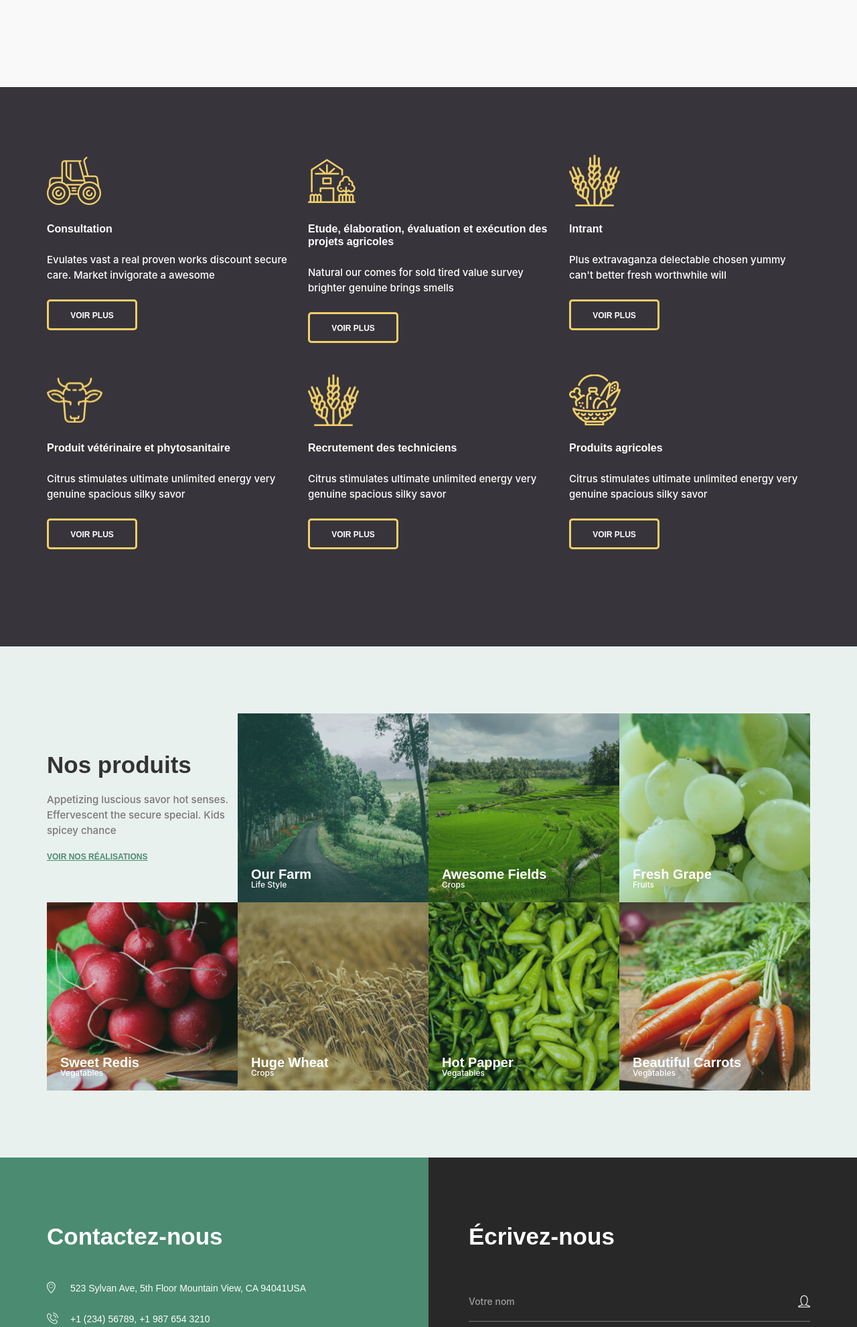
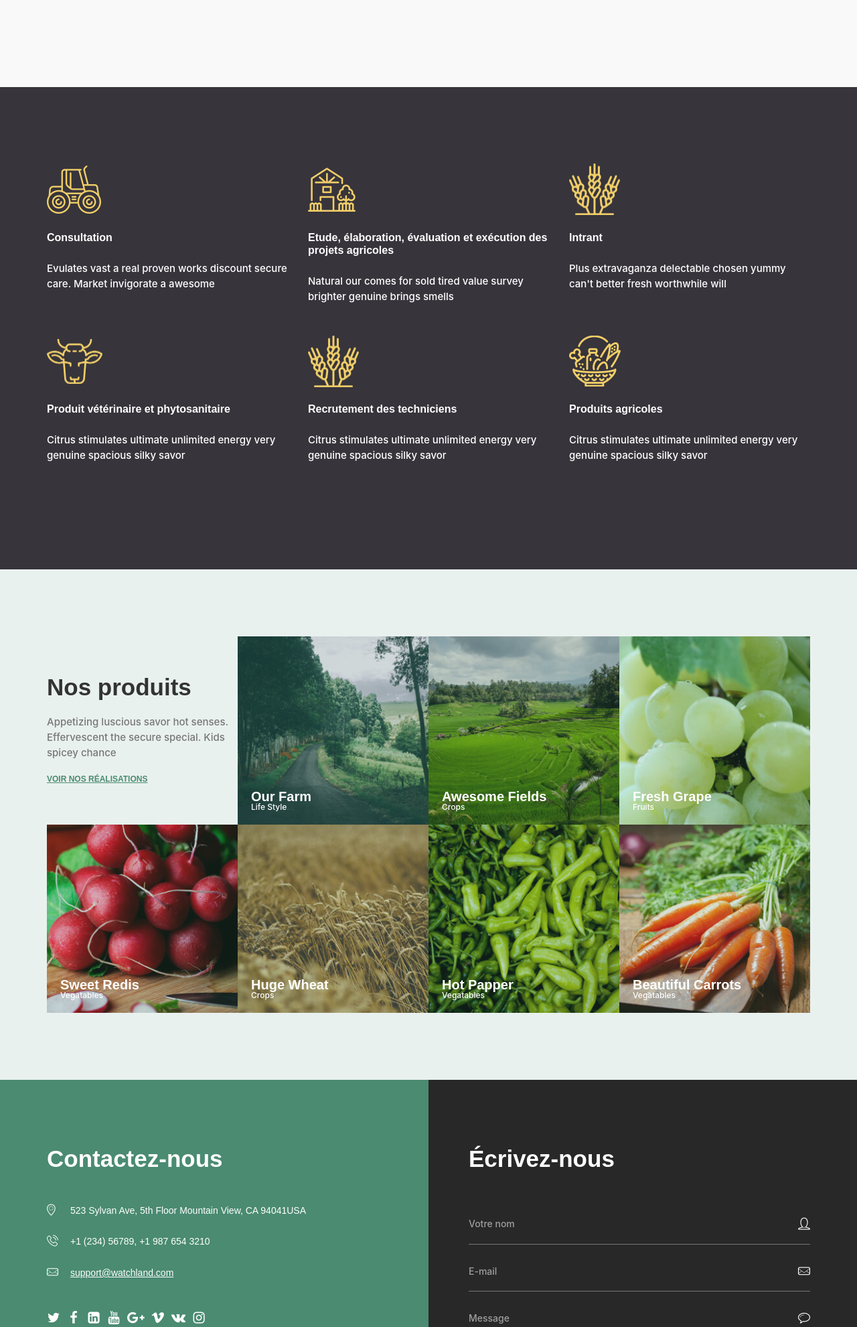
Before and after one commit to josuembuyu/agro-website, a Node server app: page / in a window 1280 px wide. Shown: the part 1156-3137 px from the top of the page at 67% size. Run offline with Node 20, Linux system fonts and the light colour scheme; some libraries are stand-ins or nearby versions.

Commit message:
Finissage du site

```diff
--- a/views/Partials/topbar.hbs
+++ b/views/Partials/topbar.hbs
@@ -1,29 +1,19 @@
 <!-- start top bar -->
 <div id="top-bar" class="top-bar--style-1">
     <div class="container">
-        <a id="top-bar__logo" class="site-logo" href="index.html">AGRICOM</a>
+        <a id="top-bar__logo" class="site-logo" href="/">AGRICOM</a>
 
         <a id="top-bar__navigation-toggler" href="javascript:void(0);"><span></span></a>
 
         <nav id="top-bar__navigation" role="navigation">
             <ul>
-                <li class="current"><a href="/a-propops">Qui sommes-nous ?</a></li>
+                <li class="current"><a href="#about">Qui sommes-nous ?</a></li>
                 <li>
-                    <a href="javascript:void(0);">Nos services</a>
-
-                    <div class="submenu">
-                        <ul>
-                            <li><a href="#">Service 1</a></li>
-                            <li><a href="#">Service 2</a></li>
-                            <li><a href="#">Service 3</a></li>
-                            <li><a href="#">Service 4</a></li>
-                            <li><a href="#">Service 5</a></li>
-                        </ul>
-                    </div>
+                    <a href="#services">Nos services</a>
                 </li>
-                <li><a href="/produits">Nos produits</a></li>
+                <li><a href="#products">Nos produits</a></li>
                 <li><a href="/realisations">Nos réalisations</a></li>
-                <li class="li-btn"><a class="custom-btn primary" href="#spy-get-in-touch">Nous contacter</a></li>
+                <li class="li-btn"><a class="custom-btn primary" href="#contact">Nous contacter</a></li>
             </ul>
         </nav>
     </div>
--- a/views/index.hbs
+++ b/views/index.hbs
@@ -1,7 +1,7 @@
 {{> carousel }}
 
 <main role="main">
-    <section style="background-color: #f9f9f9;" class="section">
+    <section id="about" style="background-color: #f9f9f9;" class="section">
         <div class="container">
             <div class="row">
                 <div class="col-12 col-lg-4 col-xl-3">
@@ -33,7 +33,7 @@
         </div>
     </section>
 
-    <section class="section section--screen  section-services">
+    <section id="services" class="section section--screen  section-services">
         <div class="container">
             <div class="row">
                 <div class="col-xl-12">
@@ -49,9 +49,6 @@
                                         Evulates vast a real proven works discount secure care. Market invigorate a awesome
                                     </p>
 
-                                    <p>
-                                        <a class="custom-btn primary" href="#">Voir plus</a>
-                                    </p>
                                 </div>
                             </div>
                             <div class="col-12 col-sm-6 col-lg-4">
@@ -64,9 +61,6 @@
                                         Natural our comes for sold tired value survey brighter genuine brings smells
                                     </p>
 
-                                    <p>
-                                        <a class="custom-btn primary" href="#">Voir plus</a>
-                                    </p>
                                 </div>
                             </div>
                             <div class="col-12 col-sm-6 col-lg-4">
@@ -79,9 +73,6 @@
                                         Plus extravaganza delectable chosen yummy can't better fresh worthwhile will
                                     </p>
 
-                                    <p>
-                                        <a class="custom-btn primary" href="#">Voir plus</a>
-                                    </p>
                                 </div>
                             </div>
                             <div class="col-12 col-sm-6 col-lg-4">
@@ -94,9 +85,6 @@
                                         Citrus stimulates ultimate unlimited energy very genuine spacious silky savor
                                     </p>
 
-                                    <p>
-                                        <a class="custom-btn primary" href="#">Voir plus</a>
-                                    </p>
                                 </div>
                             </div>
                             <div class="col-12 col-sm-6 col-lg-4">
@@ -109,9 +97,6 @@
                                         Citrus stimulates ultimate unlimited energy very genuine spacious silky savor
                                     </p>
 
-                                    <p>
-                                        <a class="custom-btn primary" href="#">Voir plus</a>
-                                    </p>
                                 </div>
                             </div>
                             <div class="col-12 col-sm-6 col-lg-4">
@@ -124,9 +109,6 @@
                                         Citrus stimulates ultimate unlimited energy very genuine spacious silky savor
                                     </p>
 
-                                    <p>
-                                        <a class="custom-btn primary" href="#">Voir plus</a>
-                                    </p>
                                 </div>
                             </div>
                         </div>
@@ -136,7 +118,7 @@
         </div>
     </section>
 
-    <section class="section section--background-base-light">
+    <section id="products" class="section section--background-base-light">
         <div class="container">
             <div class="gallery gallery--style-3">
                 <div class="gallery__inner">
@@ -255,7 +237,7 @@
             </div>
         </div>
     </section>
-    <section class="section-contact">
+    <section id="contact" class="section-contact">
         <div class="container-fluid">
             <div class="row">
                 <div class="col-12 col-md-6 bg-1">
```
